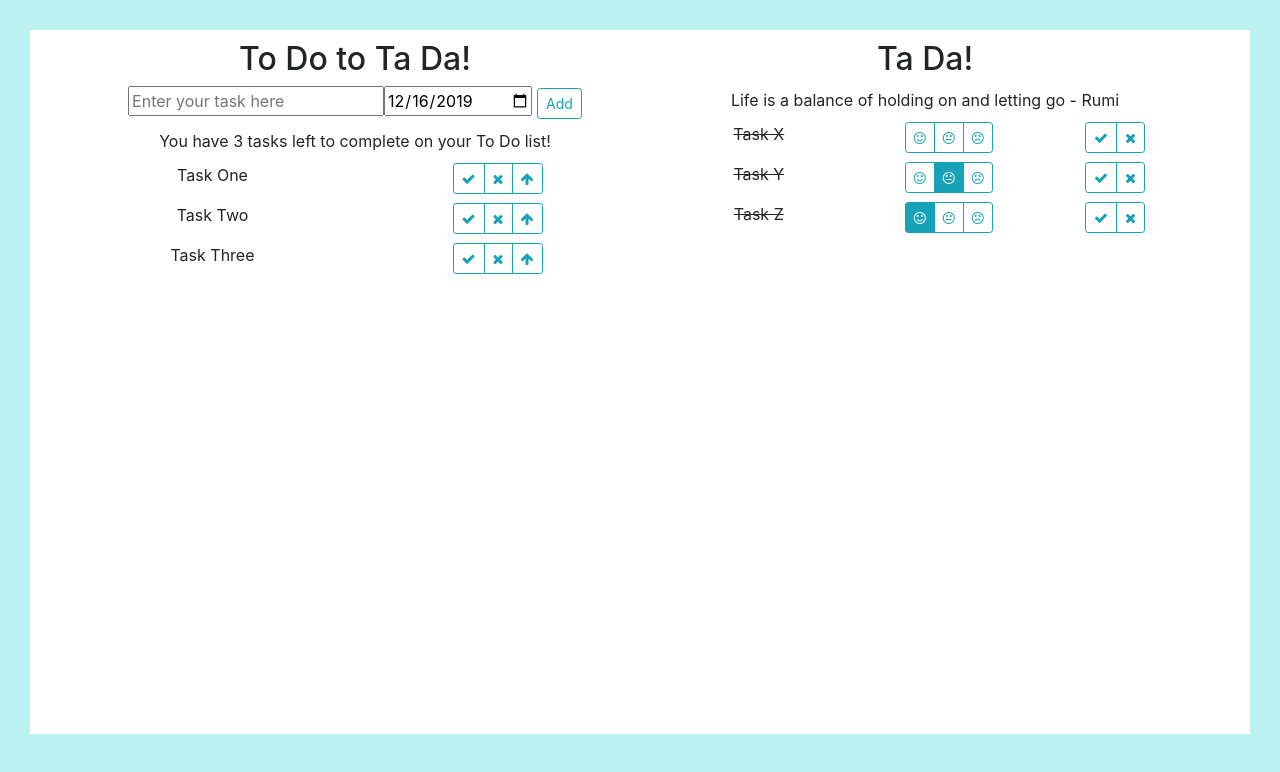
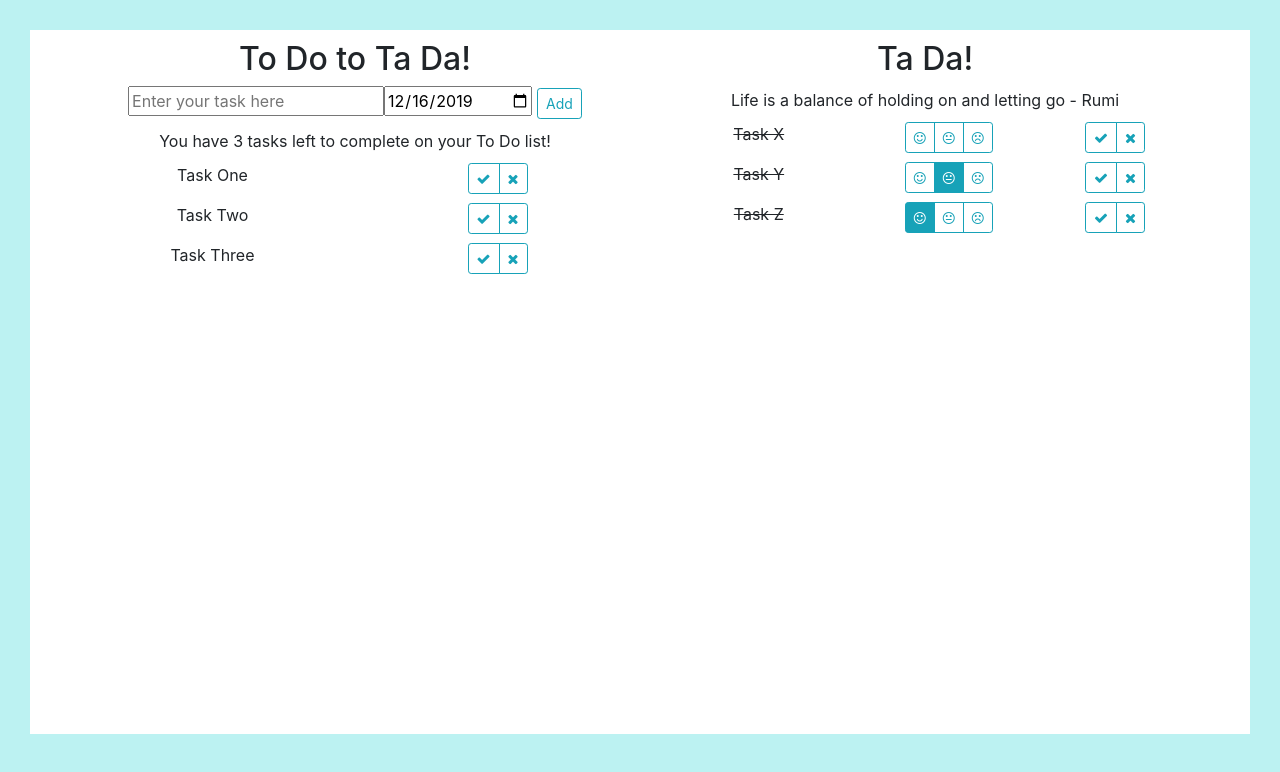
Before and after one commit to nicholajaneriley/React-To-Do-Ta-Da, a React (Create React App) app: page / in a window 1280 px wide. Shown: the top 772 px of the page. Built offline with nearby package versions, Linux system fonts and the light colour scheme.

Commit message:
Commented out promoteTask for the moment

```diff
--- a/src/App.js
+++ b/src/App.js
@@ -79,6 +79,11 @@ class App extends React.Component {
     });
   };
 
+  promoteTask = (id) => {
+
+
+  };
+
 
 
 render() {
@@ -103,6 +108,7 @@ render() {
               return <ToDoTask
                 changeCompleteFunc={this.changeComplete}
                 deleteTaskFunc={this.deleteTask}
+                promoteTaskFunc={this.promoteTask}
                 key={task.id} task={task.task} date={task.date} id={task.id} />
             })}
           </div>
--- a/src/ToDoTask.js
+++ b/src/ToDoTask.js
@@ -11,6 +11,10 @@ class ToDoTask extends React.Component {
         this.props.changeCompleteFunc(this.props.id);
     }
 
+    promoteTask = () => {
+        this.props.promoteTaskFunc(this.props.id);
+    }
+
     render() {
         return (
             <div className="row">
@@ -22,7 +26,7 @@ class ToDoTask extends React.Component {
                     <div className="btn-group" role="group" aria-label="To Do List Buttons">
                         <button onClick={this.changeComplete} type="button" className="btn btn-outline-info btn-sm"><i className="fa fa-check" aria-hidden="true"></i></button>
                         <button onClick={this.handleDelete} type="button" className="btn btn-outline-info btn-sm"><i className="fa fa-times" aria-hidden="true"></i></button>
-                        <button type="button" className="btn btn-outline-info btn-sm"><i className="fa fa-arrow-up" aria-hidden="true"></i></button>
+                        {/* <button onClikc={this.promoteTask} type="button" className="btn btn-outline-info btn-sm"><i className="fa fa-arrow-up" aria-hidden="true"></i></button> */}
                     </div>
                 </div>
             </div>
```
